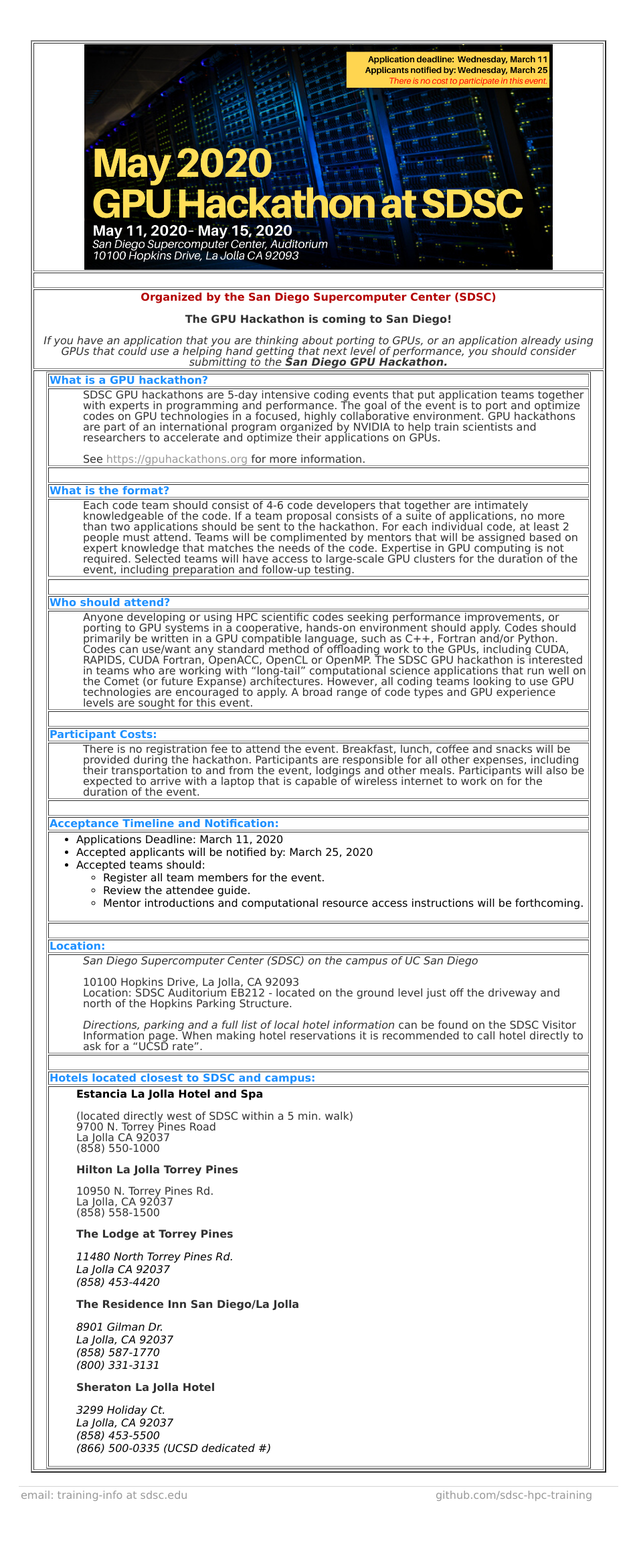
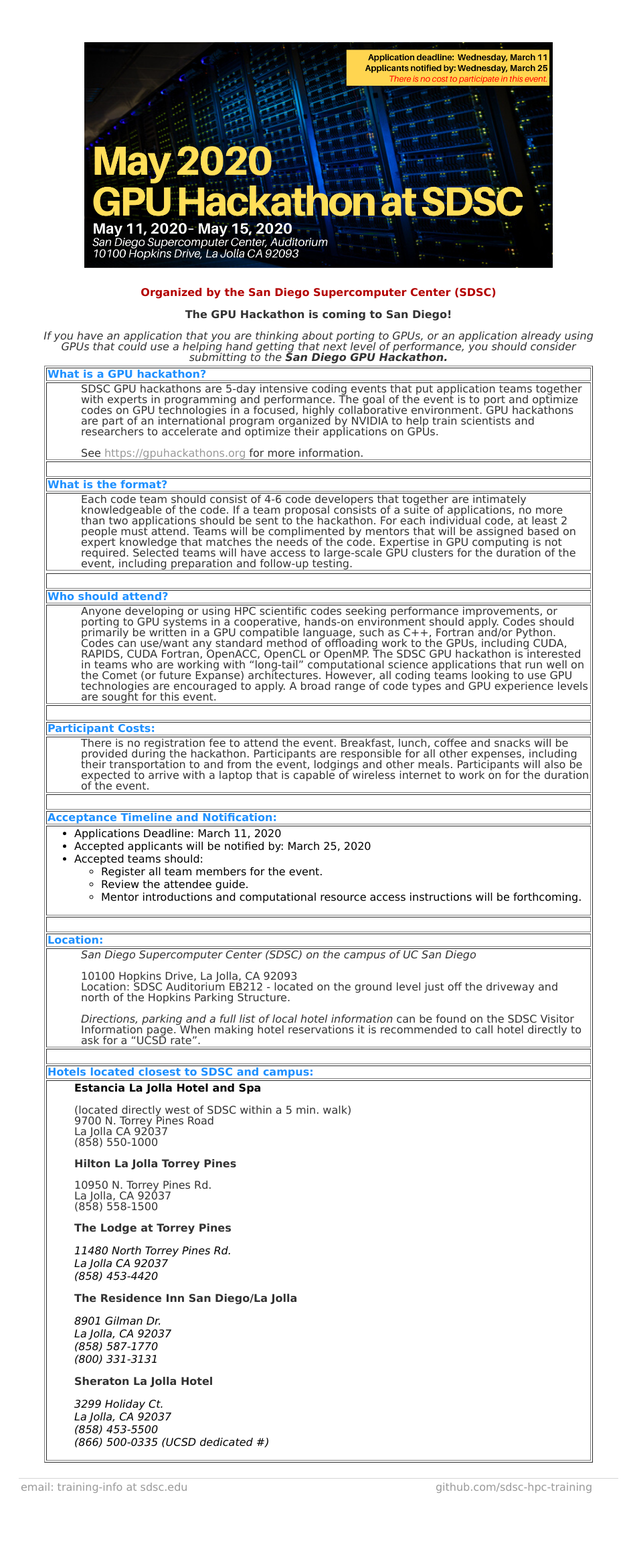
Before and after one commit to sdsc-hpc-training/sdsc-hpc-training.github.io, a Jekyll site: the page built from gpuhackathon/index.html, in a window 1280 px wide. Shown: the whole page at 67% size, without its empty margins (164-1101 px from the left). Built offline with Jekyll 4.4.1, drawn with Linux system fonts in a browser that asks for light colours.

Commit message:
update index

```diff
--- a/gpuhackathon/index.html
+++ b/gpuhackathon/index.html
@@ -2,7 +2,7 @@
 layout: gpuhack
 title: SDSC GPU Hackathon 2020
 ---
-<table border=2 width=96% align="center">
+<table border=0 width=96% align="center">
 <tr><td align='center' valign='top'>
 <img src="./images/May2020_GPUhack-header.png" alt="SDSC GPU Hackathon" width="700px" />
 </td></tr>
```
